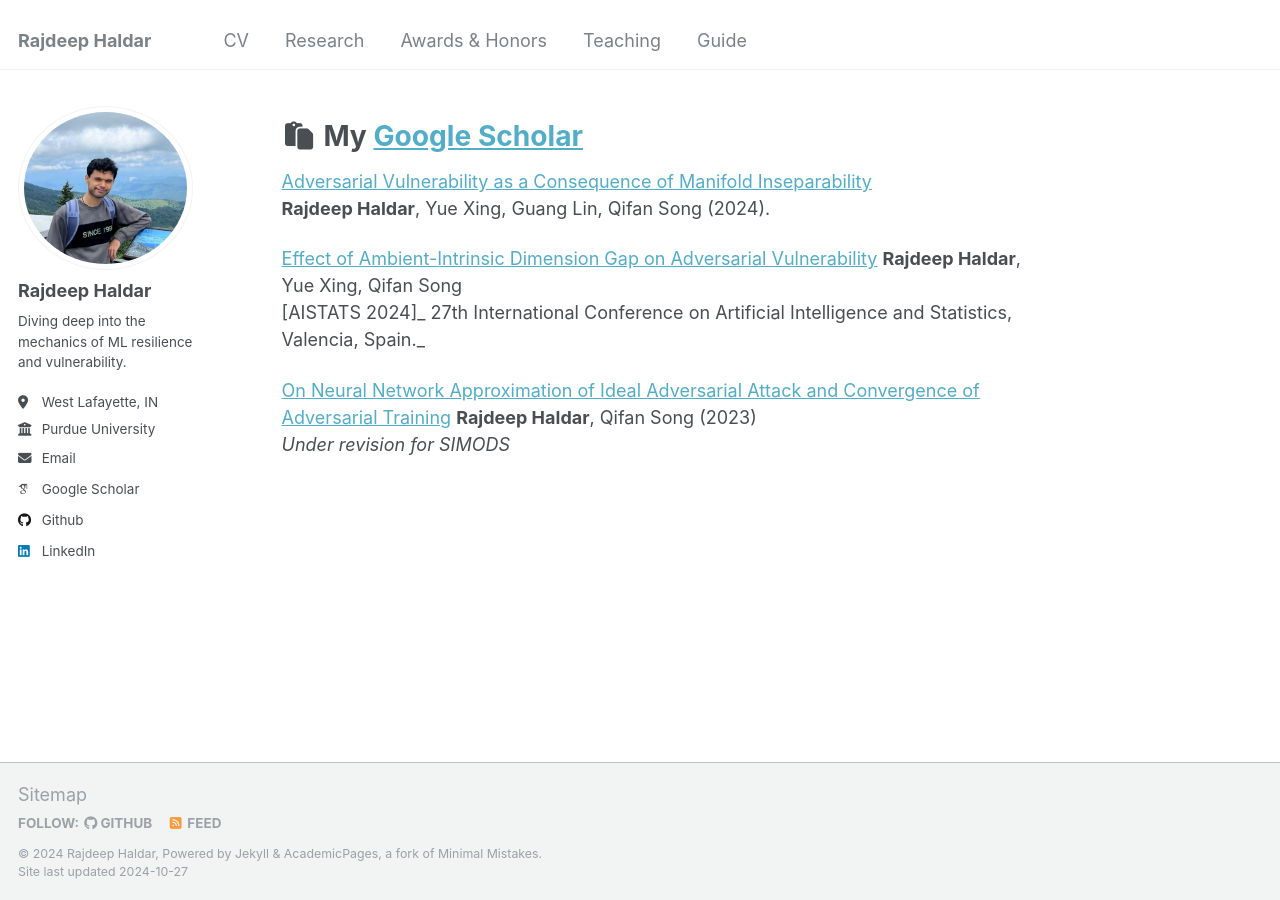
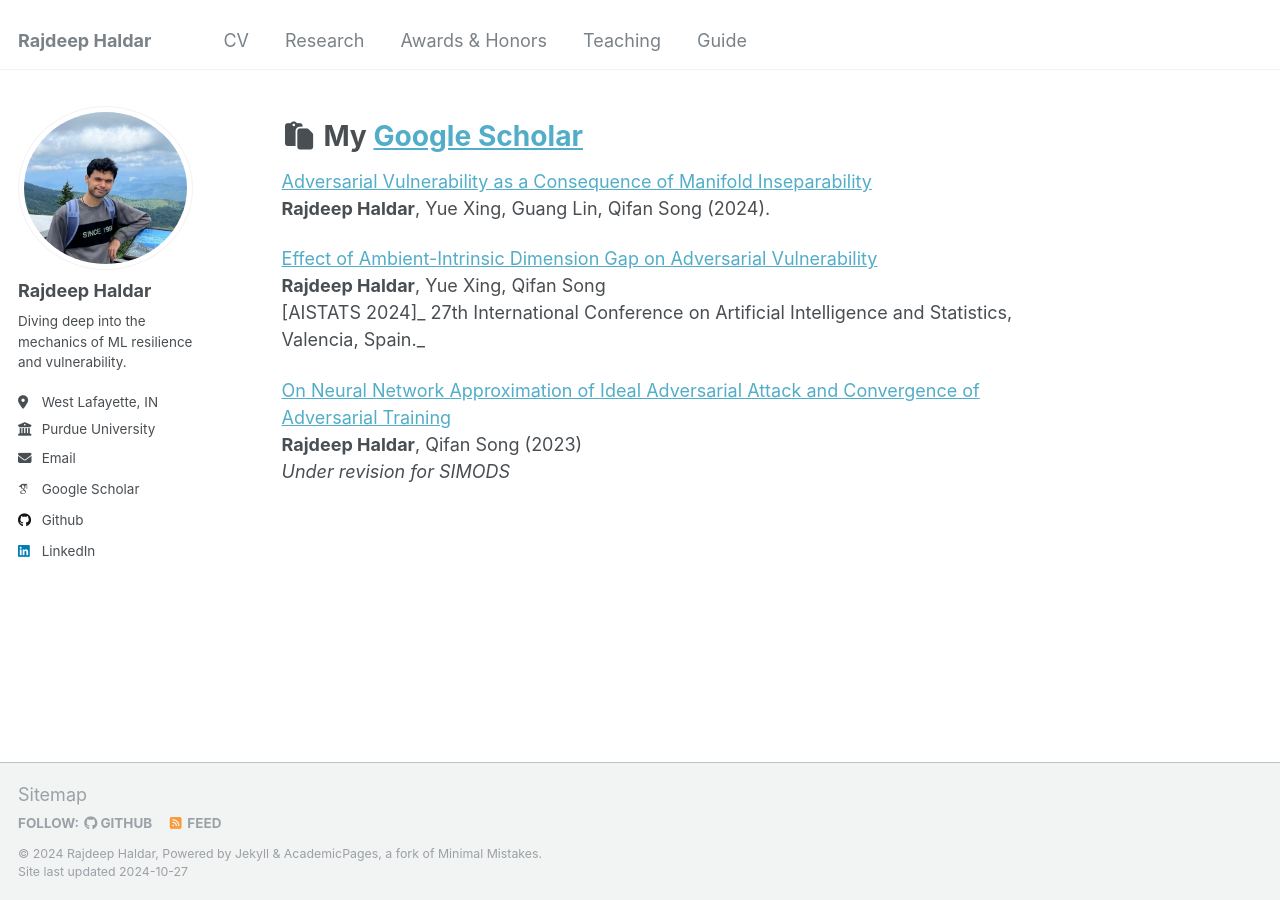
Before and after one commit to rhaldarpurdue/rhaldarpurdue.github.io, a Jekyll site: the page built from _pages/publications.md, in a window 1280 px wide. Built offline with Jekyll 4.4.1, drawn with Linux system fonts in a browser that asks for light colours; some web fonts are replaced.

```diff
--- a/_pages/publications.md
+++ b/_pages/publications.md
@@ -9,10 +9,10 @@ author_profile: true
 [Adversarial Vulnerability as a Consequence of Manifold Inseparability](https://arxiv.org/pdf/2410.06921)\
 **Rajdeep Haldar**, Yue Xing, Guang Lin, Qifan Song (2024).
 
-[Effect of Ambient-Intrinsic Dimension Gap on Adversarial Vulnerability](https://proceedings.mlr.press/v238/haldar24a.html)
+[Effect of Ambient-Intrinsic Dimension Gap on Adversarial Vulnerability](https://proceedings.mlr.press/v238/haldar24a.html)\
 **Rajdeep Haldar**, Yue Xing, Qifan Song\
 [AISTATS 2024]_ 27th International Conference on Artificial Intelligence and Statistics, Valencia, Spain._
 
-[On Neural Network Approximation of Ideal Adversarial Attack and Convergence of Adversarial Training](https://arxiv.org/abs/2307.16099)
+[On Neural Network Approximation of Ideal Adversarial Attack and Convergence of Adversarial Training](https://arxiv.org/abs/2307.16099)\
 **Rajdeep Haldar**, Qifan Song (2023)\
 _Under revision for SIMODS_
```
